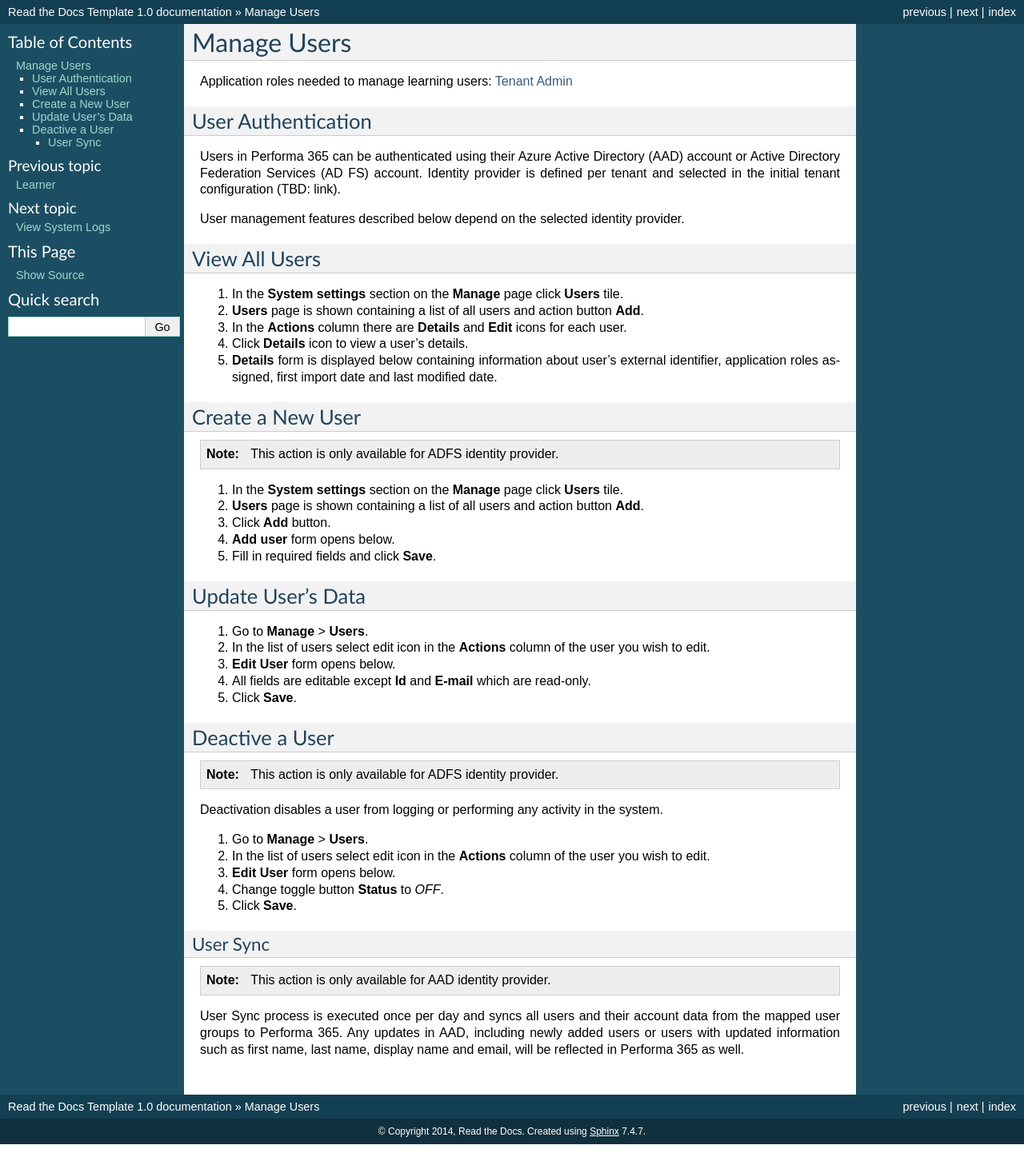
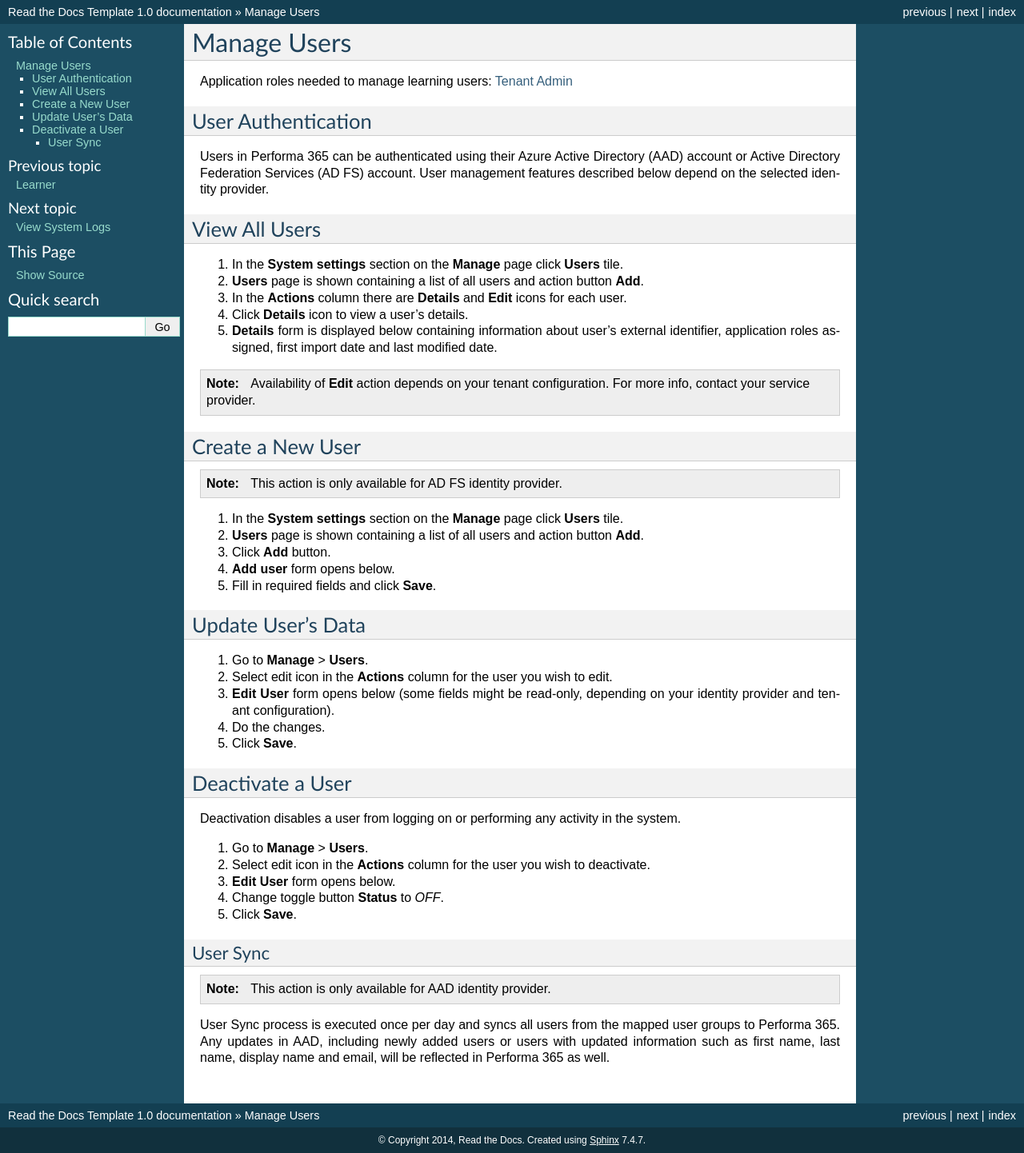
Before and after one commit to pslisko/performa365docs, a Sphinx documentation site: the page built from docs/howto/manage_users.rst, in a window 1280 px wide. Shown: the whole page at 80% size. Built offline with Sphinx 7.4.7, drawn with Linux system fonts in a browser that asks for light colours; pages that are not in the unit, such as notebooks, are missing from menus.

Commit message:
Update manage_users.rst

```diff
--- a/docs/howto/manage_users.rst
+++ b/docs/howto/manage_users.rst
@@ -8,9 +8,7 @@
 User Authentication
 ^^^^^^^^^^^^^^^^^^^^^^^^^^^^^^^^^^^^^^^^
 
-Users in Performa 365 can be authenticated using their Azure Active Directory (AAD) account or Active Directory Federation Services (AD FS) account. Identity provider is defined per tenant and selected in the initial tenant configuration (TBD: link).
-
-User management features described below depend on the selected identity provider.
+Users in Performa 365 can be authenticated using their Azure Active Directory (AAD) account or Active Directory Federation Services (AD FS) account. User management features described below depend on the selected identity provider.
 
 
 View All Users
@@ -22,10 +20,12 @@
 #. Click **Details** icon to view a user's details.
 #. **Details** form is displayed below containing information about user's external identifier, application roles assigned, first import date and last modified date.
 
+.. note:: Availability of **Edit** action depends on your tenant configuration. For more info, contact your service provider.
+
 Create a New User
 ^^^^^^^^^^^^^^
 
-.. note:: This action is only available for ADFS identity provider.
+.. note:: This action is only available for AD FS identity provider.
 
 #. In the **System settings** section on the **Manage** page click **Users** tile.
 #. **Users** page is shown containing a list of all users and action button **Add**.
@@ -37,20 +37,18 @@
 ^^^^^^^^^^^^^^
 
 #. Go to **Manage** > **Users**.
-#. In the list of users select edit icon in the **Actions** column of the user you wish to edit.
-#. **Edit User** form opens below.
-#. All fields are editable except **Id** and **E-mail** which are read-only.
+#. Select edit icon in the **Actions** column for the user you wish to edit.
+#. **Edit User** form opens below (some fields might be read-only, depending on your identity provider and tenant configuration).
+#. Do the changes.
 #. Click **Save**.
 
-Deactive a User
+Deactivate a User
 ^^^^^^^^^^^^^^^^^
 
-.. note:: This action is only available for ADFS identity provider.
-
-Deactivation disables a user from logging or performing any activity in the system.
+Deactivation disables a user from logging on or performing any activity in the system.
 
 #. Go to **Manage** > **Users**.
-#. In the list of users select edit icon in the **Actions** column of the user you wish to edit.
+#. Select edit icon in the **Actions** column for the user you wish to deactivate.
 #. **Edit User** form opens below.
 #. Change toggle button **Status**  to *OFF*.
 #. Click **Save**.
@@ -60,4 +58,4 @@
 
 .. note:: This action is only available for AAD identity provider.
 
-User Sync process is executed once per day and syncs all users and their account data from the mapped user groups to Performa 365. Any updates in AAD, including newly added users or users with updated information such as first name, last name, display name and email, will be reflected in Performa 365 as well.
+User Sync process is executed once per day and syncs all users from the mapped user groups to Performa 365. Any updates in AAD, including newly added users or users with updated information such as first name, last name, display name and email, will be reflected in Performa 365 as well.
```
